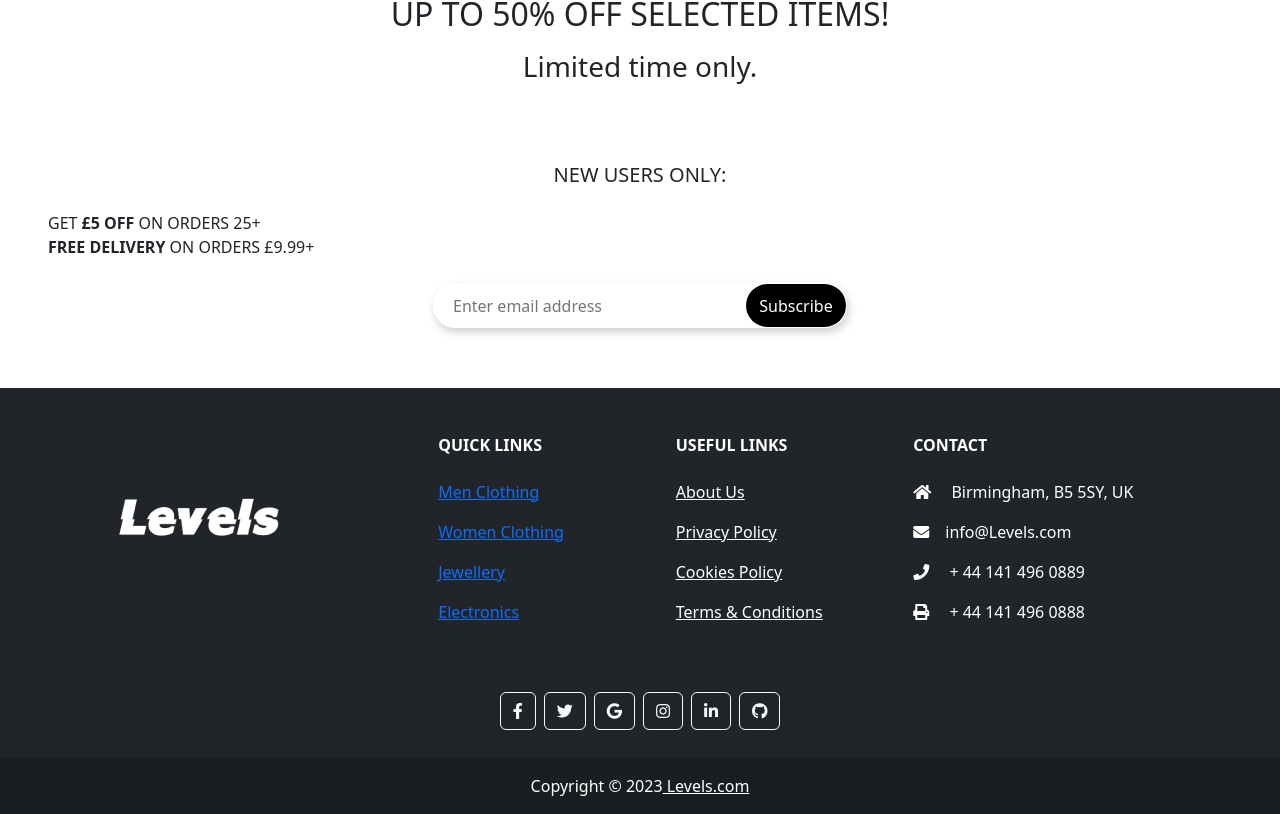
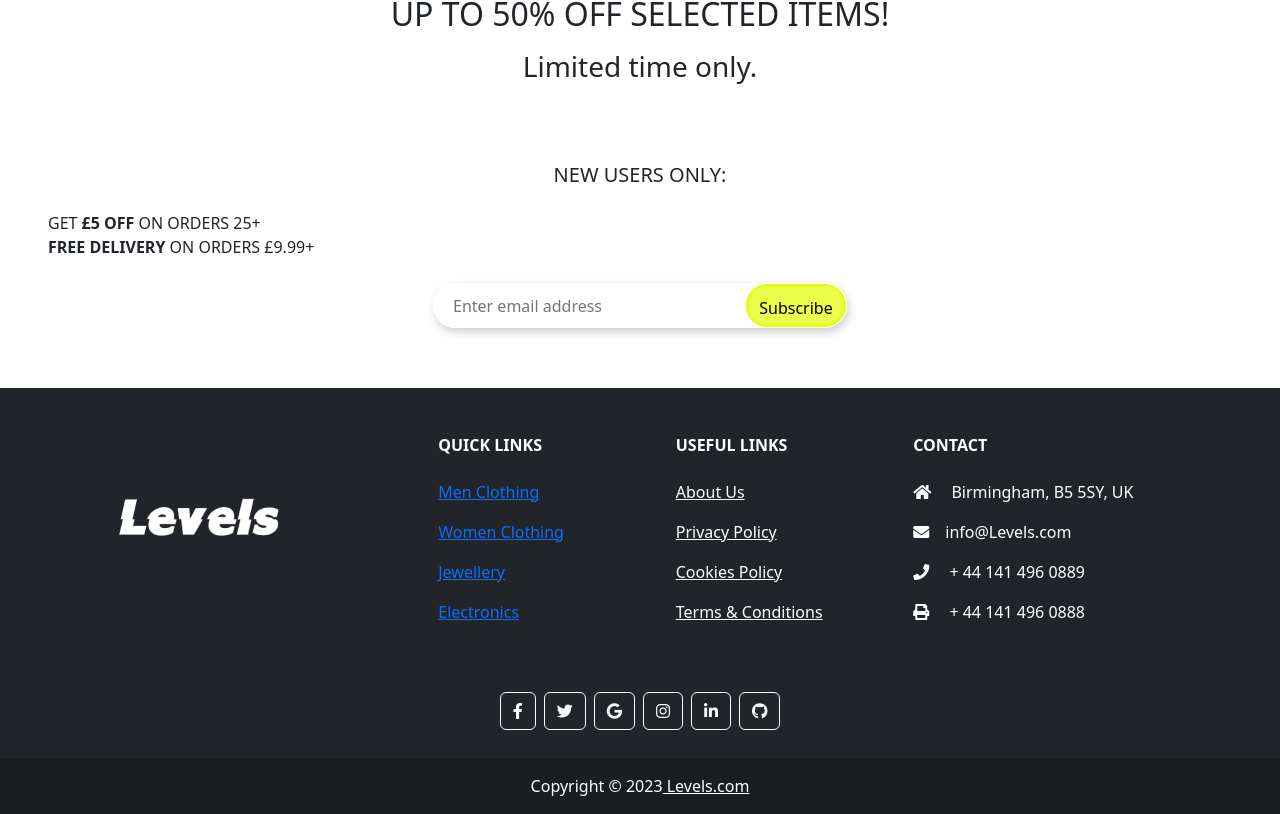
Before and after one commit to SophieEmsi/E-commerce-Website, a React (Create React App) app in the folder e-commerce-website/: page / in a window 1280 px wide. Shown: the part 1368-2182 px from the top of the page. Built offline with nearby package versions, Linux system fonts and the light colour scheme; no server answers.

Commit message:
Edited the subscribe button bg color so it matches the color theme

```diff
--- a/e-commerce-website/src/App.css
+++ b/e-commerce-website/src/App.css
@@ -73,20 +73,25 @@
   right: 0;
   height: calc(100% - 2px);
   width: 100px;
-  border: none;
   border-radius: 60px;
   outline: none;
   margin: 1px;
   padding: 0 20px;
   cursor: pointer;
-  background: #000 ;
-  color: #FFFFFF;
+  border: 2px solid #e0ff00;
+  background:rgba(224, 255, 0, 0.71);
+  color: black;
   transition: width .35s ease-in-out ;
+  text-align: center;
+  font-weight: 500;
+}
+.subscription .submit-email:hover {
+  background-color: #e0ff00;
 }
 
 .subscription.done .submit-email {
   width: calc(100% - 2px);
-  background: #ebf355;
+  background: #e0ff00;
   color: #000;
 }
 
--- a/e-commerce-website/src/components/Subscription.js
+++ b/e-commerce-website/src/components/Subscription.js
@@ -26,7 +26,7 @@ const SubscriptionForm = () => {
           <div className="mt-4 content">
             <form className="subscription" ref={subscribeButton}>
               <input className="add-email" type="email" placeholder="Enter email address" />
-              <button className="submit-email hover:bg-gray-800" type="button" onClick={subscribeHandler}>
+              <button className="submit-email" type="button" onClick={subscribeHandler}>
                 <span className="before-submit text-base">Subscribe</span>
                 <span className="after-submit text-base">Thank you for subscribing!</span>
               </button>
```
